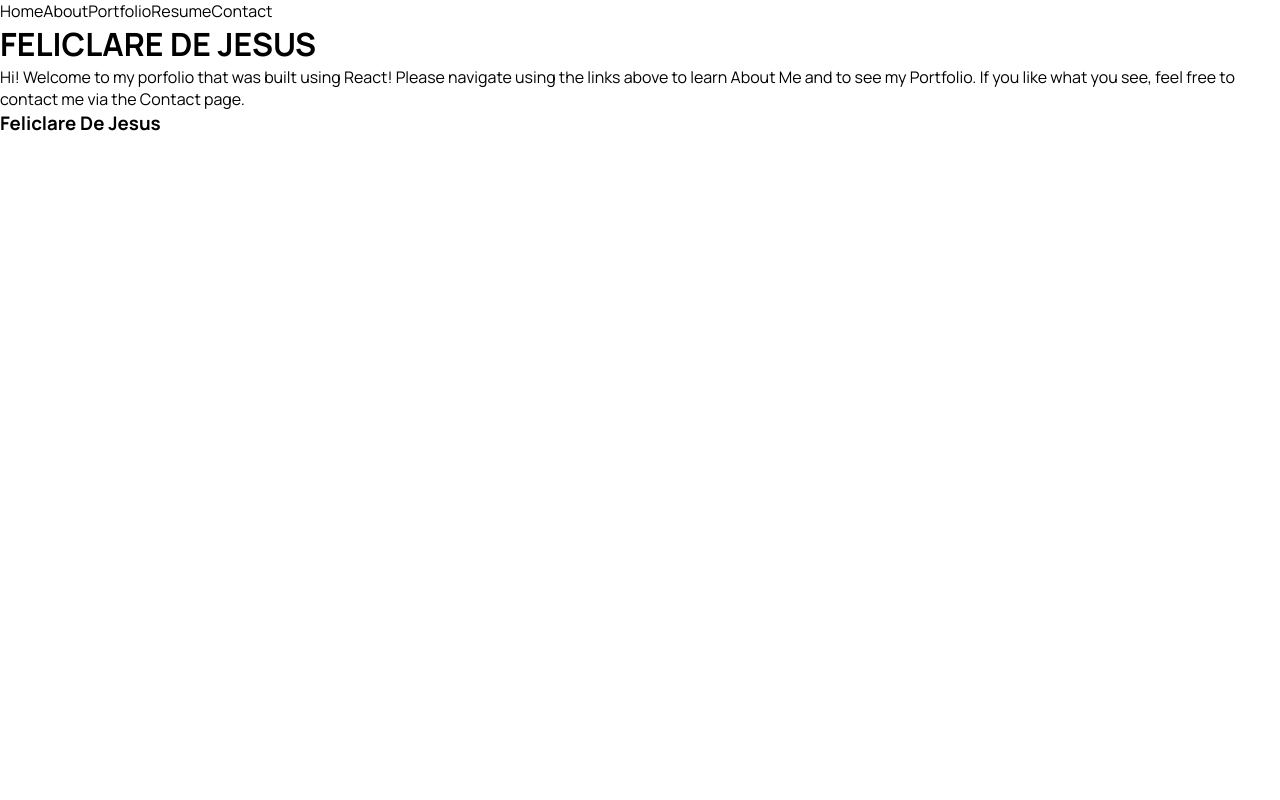
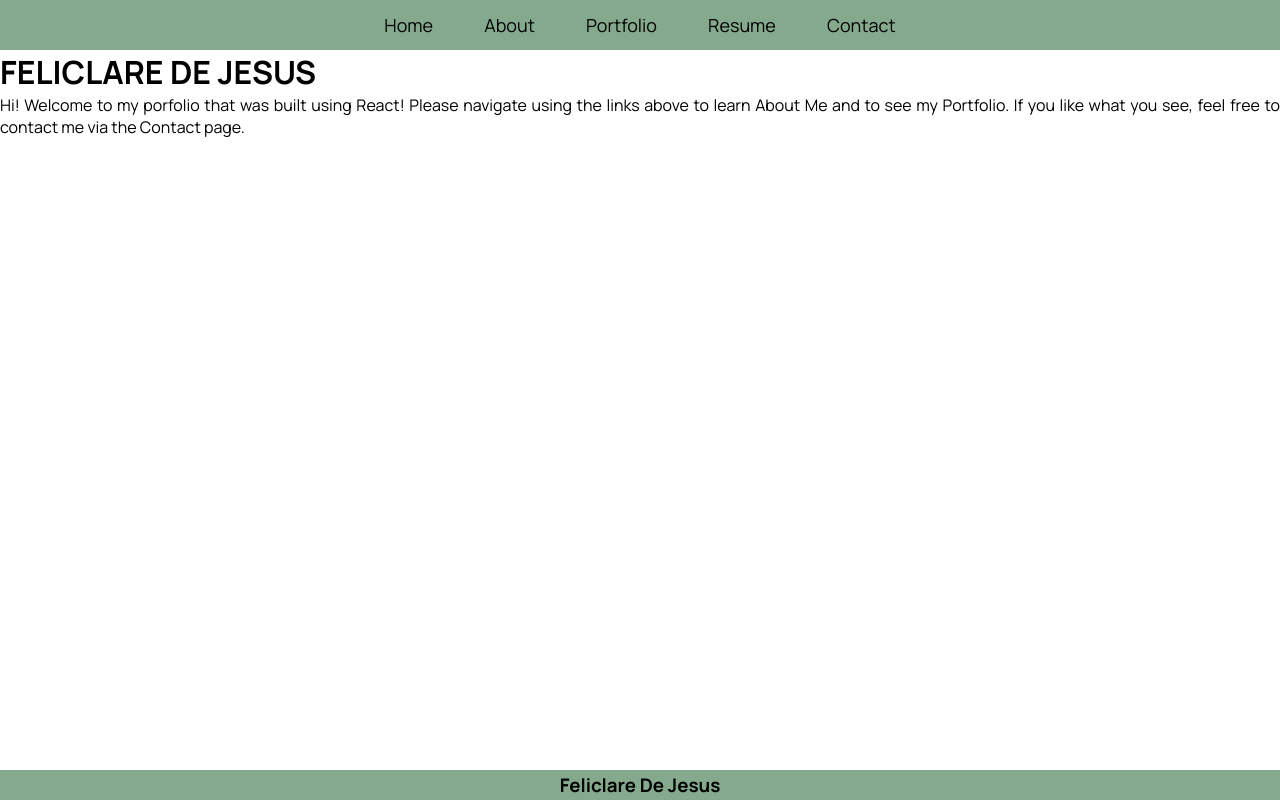
Before and after one commit to dejesusf/react-portfolio, a React (Create React App) app: page / in a window 1280 px wide. Built offline with nearby package versions, Linux system fonts and the light colour scheme.

Commit message:
added css

```diff
--- a/src/index.css
+++ b/src/index.css
@@ -1,3 +1,10 @@
+:root {
+  --b1: #2f3e46;
+  --b2: #354f52;
+  --b3: #84a98c;
+  --g1: #cad2c5;
+}
+
 * {
   margin:0%;
   box-sizing: border-box;
@@ -8,3 +15,118 @@ a {
   text-decoration: none;
   color: black;
 }
+
+a:hover {
+  color: var(--b1);
+}
+
+main {
+  margin-bottom: 40px;
+}
+
+main a {
+  color: var(--b1);
+  font-weight: bold;
+}
+
+main a:hover {
+  color: black;
+}
+
+main p {
+  margin-bottom: 10px;
+  text-align: justify;
+}
+
+header {
+  background: var(--b3);
+  height: auto;
+  display: flex;
+  justify-content: center;
+  font-size: 18px;
+}
+
+header a {
+  padding: 1% 2%;
+}
+
+#image img {
+  width: 98%;
+  border-radius: 10px;
+}
+
+.g1-block{
+  background: var(--g1);
+}
+
+footer {
+  background: var(--b3);
+  height: 30px;
+  width: 100%;
+  display: flex;
+  justify-content: center;
+  align-items: center;
+  position: fixed;
+  bottom: 0;
+}
+
+/* flexbox classes */
+.row {
+  display: flex;
+  flex-direction: row;
+  flex-wrap: wrap;
+  width: 100%;
+}
+
+.column {
+  display: flex;
+  flex-direction: column;
+  flex-basis: 100%;
+  flex: 1;
+  justify-content: center;
+  align-items: center;
+}
+
+.top {
+  /* background: var(--g1); */
+  margin: 20px 20px 0px 20px;
+  width: 80%;
+  text-align: center;
+  padding: 1%;
+}
+
+.middle {
+  margin: 0px 10px 10px 10px;
+  padding: 10px;
+  width: 80%;
+}
+
+.left {
+  width: 49%;
+  display: inline-block;
+  vertical-align: top;
+  padding-right: 5px;
+}
+
+.right {
+ width: 49%;
+ display: inline-block;
+ vertical-align: top;
+ padding-left: 5px;
+}
+
+.small-left,
+.small-right {
+  width: 29%;
+  display: inline-block;
+  /* vertical-align: top; */
+  padding-right: 5px;
+}
+
+.large-left,
+.large-right {
+ width: 69%;
+ display: inline-block;
+ vertical-align: top;
+ padding-left: 5px;
+}
```
